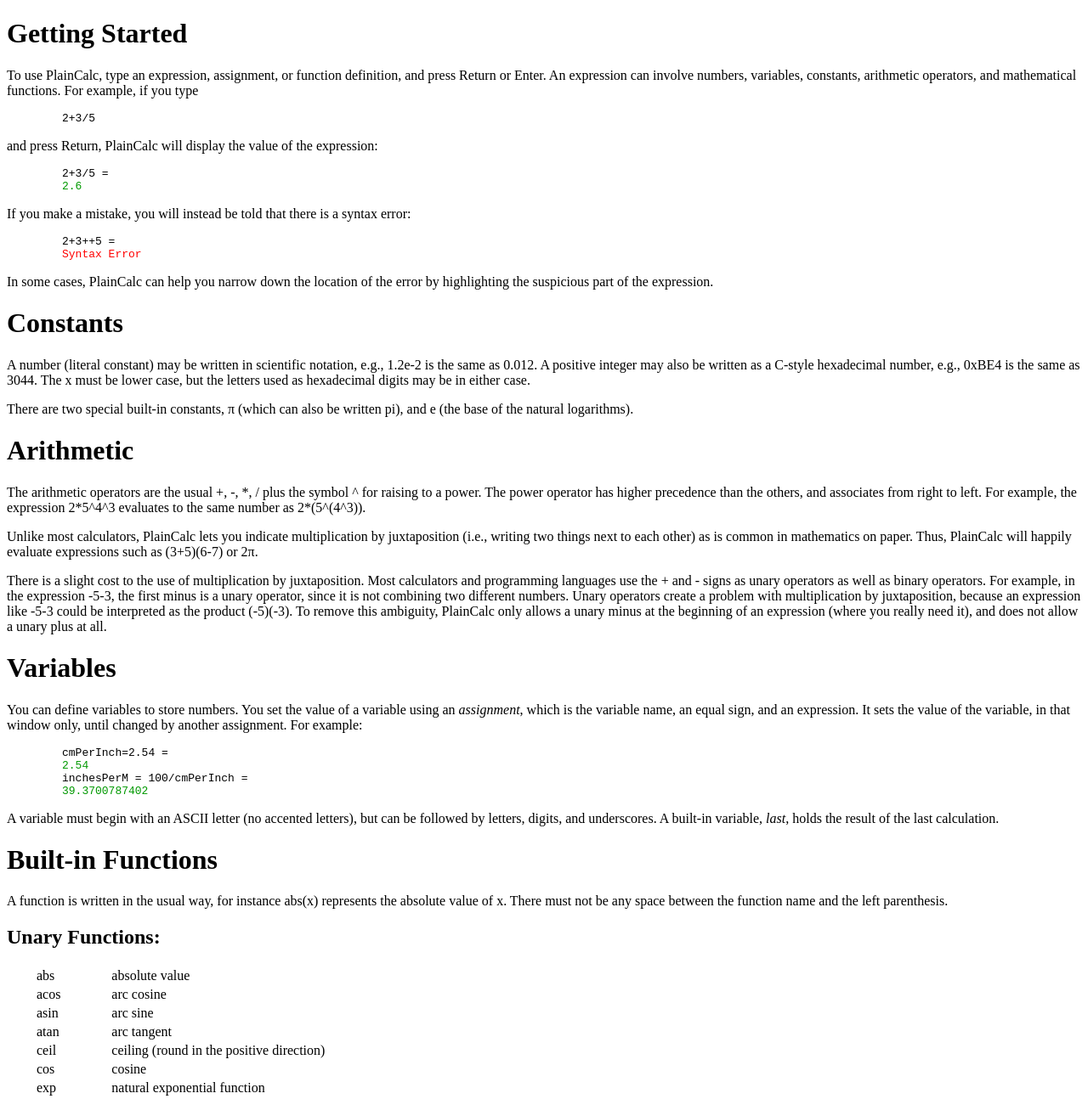
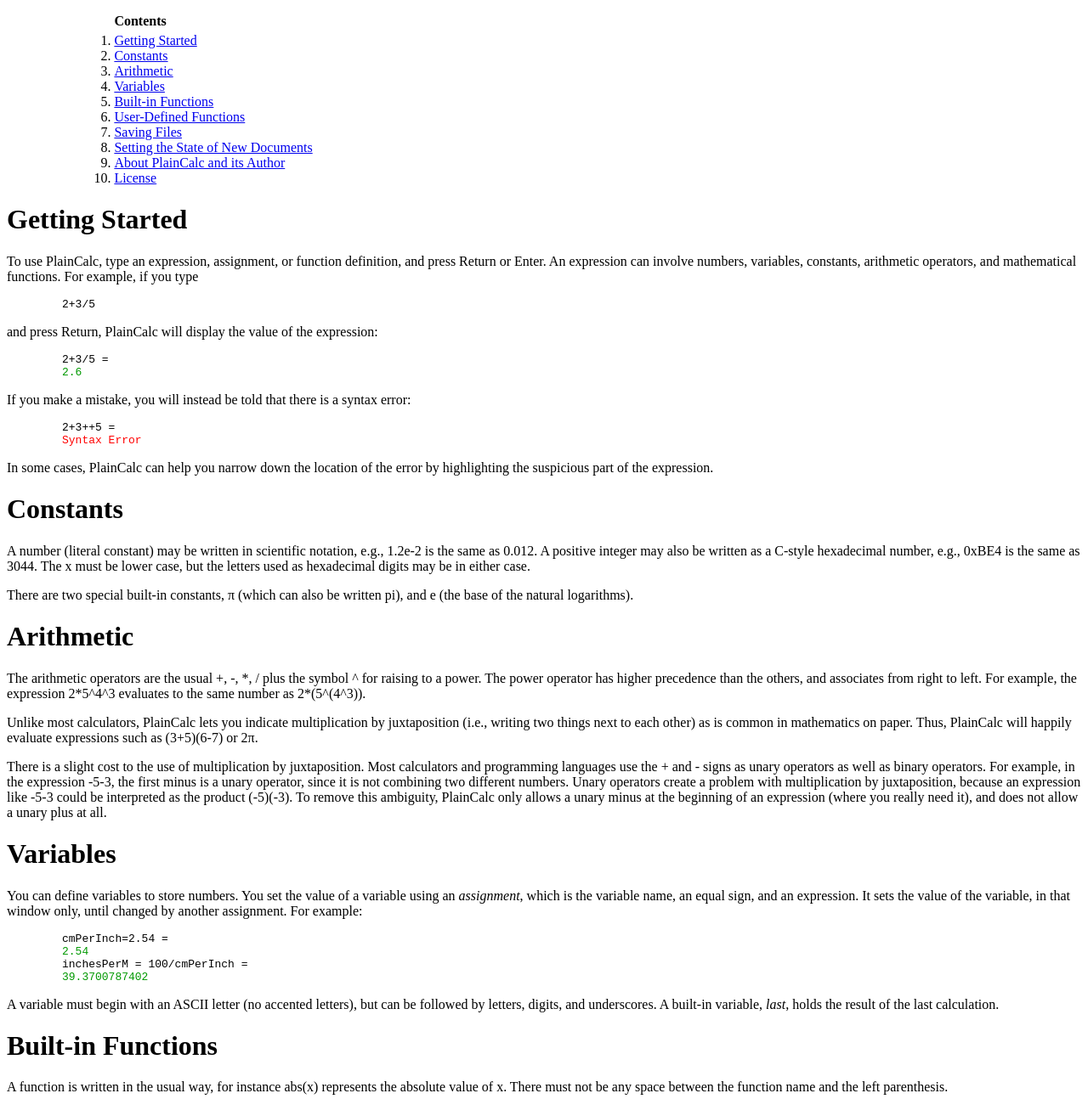
Before and after one commit to jwwalker/PlainCalc, a plain HTML site: page Resources/English.lproj/Help/index.html in a window 1280 px wide. Shown: the top 1294 px of the page at 85% size. Drawn offline with Linux system fonts and the light colour scheme.

Commit message:
Added table of contents to help.

```diff
--- a/Resources/English.lproj/Help/index.html
+++ b/Resources/English.lproj/Help/index.html
@@ -12,13 +12,30 @@
 	span.response { color: #009900 }
 	span.error { color: #FF0000 }
 	p.example { font-family: monospace; margin-left: 5em }
+	table { margin-left: 2em }
 	td { padding-right: 3em }
+	ol.contents { margin-left: 10%; margin-top: 5px; padding-left: 0; }
+	p.contents { font-weight: bold; margin-left: 10%; margin-bottom: 0 }
 	-->
 	</style>
 </head>
 <body>
 
-<h1>Getting Started</h1>
+<p class="contents">Contents</p>
+<ol class="contents">
+	<li><a href="#intro">Getting Started</a></li>
+	<li><a href="#constants">Constants</a></li>
+	<li><a href="#arithmetic">Arithmetic</a></li>
+	<li><a href="#variables">Variables</a></li>
+	<li><a href="#builtin">Built-in Functions</a></li>
+	<li><a href="#userfuncs">User-Defined Functions</a></li>
+	<li><a href="#saving">Saving Files</a></li>
+	<li><a href="#newdoc">Setting the State of New Documents</a></li>
+	<li><a href="#about">About PlainCalc and its Author</a></li>
+	<li><a href="#license">License</a></li>
+</ol>
+
+<h1><a name="intro">Getting Started</a></h1>
 
 <p>To use PlainCalc, type an expression, assignment, or function definition, and press Return or Enter.  An expression can involve numbers, variables, constants, arithmetic operators, and mathematical functions.  For example, if you type
 </p>
@@ -41,13 +58,13 @@
 
 <p>In some cases, PlainCalc can help you narrow down the location of the error by highlighting the suspicious part of the expression.</p>
 
-<h1>Constants</h1>
+<h1><a name="constants">Constants</a></h1>
 
 <p>A number (literal constant) may be written in scientific notation, e.g., 1.2e-2 is the same as 0.012.  A positive integer may also be written as a C-style hexadecimal number, e.g., 0xBE4 is the same as 3044.  The x must be lower case, but the letters used as hexadecimal digits may be in either case.</p>
 
 <p>There are two special built-in constants, &pi; (which can also be written pi), and e (the base of the natural logarithms).</p>
 
-<h1>Arithmetic</h1>
+<h1><a name="arithmetic">Arithmetic</a></h1>
 
 <p>The arithmetic operators are the usual +, -, *, / plus the symbol ^ for raising to a power.  The power operator has higher precedence than the others, and associates from right to left.  For example, the expression 2*5^4^3 evaluates to the same number as 2*(5^(4^3)).</p>
 
@@ -55,7 +72,7 @@
 
 <p>There is a slight cost to the use of multiplication by juxtaposition.  Most calculators and programming languages use the + and - signs as unary operators as well as binary operators.  For example, in the expression -5-3, the first minus is a unary operator, since it is not combining two different numbers.  Unary operators create a problem with multiplication by juxtaposition, because an expression like -5-3 could be interpreted as the product (-5)(-3).  To remove this ambiguity, PlainCalc only allows a unary minus at the beginning of an expression (where you really need it), and does not allow a unary plus at all.</p>
 
-<h1>Variables</h1>
+<h1><a name="variables">Variables</a></h1>
 
 <p>You can define variables to store numbers. You set the value of a variable using an <em>assignment</em>, which is the variable name, an equal sign, and an expression.  It sets the value of the variable, in that window only, until changed by another assignment.  For example:</p>
 
@@ -68,13 +85,13 @@
 
 <p>A variable must begin with an ASCII letter (no accented letters), but can be followed by letters, digits, and underscores.  A built-in variable, <em>last</em>, holds the result of the last calculation.</p>
 
-<h1>Built-in Functions</h1>
+<h1><a name="builtin">Built-in Functions</a></h1>
 
 <p>A function is written in the usual way, for instance abs(x) represents the absolute value of x.  There must not be any space between the function name and the left parenthesis.</p>
 
 <h2>Unary Functions:</h2>
 
-<table style="margin-left: 2em">
+<table>
 	<tr> <td>abs</td> <td>absolute value</td> </tr>
 	<tr> <td>acos</td> <td>arc cosine</td> </tr>
 	<tr> <td>asin</td> <td>arc sine</td> </tr>
@@ -96,7 +113,7 @@
 
 <h2>Binary Functions:</h2>
 
-<table style="margin-left: 2em">
+<table>
 	<tr> <td>atan2</td> <td>two-variable arc tangent</td> </tr>
 	<tr> <td>max</td> <td>maximum</td> </tr>
 	<tr> <td>min</td> <td>minimum</td> </tr>
@@ -104,13 +121,13 @@
 
 <h2>Ternary Functions:</h2>
 
-<table style="margin-left: 2em">
-	<tr> <td>if</td> <td>if x &gt; 0, if(x,y,z) equals y, otherwise it is z</td> </tr>
+<table>
+	<tr> <td>if&nbsp;&nbsp;&nbsp;&nbsp;&nbsp;&nbsp;</td> <td>if x &gt; 0, if(x,y,z) equals y, otherwise it is z</td> </tr>
 </table>
 
 <p>The <em>if</em> function has a special "short-circuit" property: It does not evaluate the branch not taken.  This fact makes recursive user-defined functions possible.</p>
 
-<h1>User-Defined Functions</h1>
+<h1><a name="userfuncs">User-Defined Functions</a></h1>
 
 <p>You can define your own functions in much the same way as you define your own variables.  For example, here is the definition of a function to convert temperatures from Fahrenheit to Celsius.</p>
 
@@ -150,21 +167,21 @@
 
 <p>Be warned that this is not an efficient way to compute Fibonacci numbers.  In fact, the amount of time to compute F(n) by this method grows exponentially, like F(n).</p>
 
-<h1>Saving Files</h1>
+<h1><a name="saving">Saving Files</a></h1>
 
 <p>A PlainCalc worksheet can be saved as a file.  When you open it later, the variables and user-defined functions will be just as you left them.</p>
 
-<h1>Setting the State of New Documents</h1>
+<h1><a name="newdoc">Setting the State of New Documents</a></h1>
 
 <p>You may want certain functions or variables to be predefined in all new worksheets, or you may want all new worksheets to use a certain font and size.  To accomplish this, you can set up a worksheet the way you like, and then use the <strong>Save as New Document Content</strong> menu command.</p>
 
 <p>Erasing the text of a function or variable definition does not make the worksheet forget its value.  If you do want to forget a function or variable from a worksheet before saving a worksheet as the content of new documents, you can use the <strong>Forget Defined Variable...</strong> and <strong>Forget Defined Function...</strong> menu commands.</p>
 
-<h1>About PlainCalc and its Author</h1>
+<h1><a name="about">About PlainCalc and its Author</a></h1>
 
-<p>PlainCalc was written by James W. Walker, whose home page is <a href="http://www.jwwalker.com">http://www.jwwalker.com</a>.  The calculating engine uses the <a href="http://spirit.sourceforge.net/">Spirit</a> parser, an open-source project started by Joel de Guzman.</p>
+<p>PlainCalc was written by James W. Walker, whose home page is <a href="http://www.jwwalker.com">http://www.jwwalker.com</a>.  The calculating engine uses the <a href="http://boost-spirit.com/home/">Spirit</a> parser, an open-source project started by Joel de Guzman.</p>
 
-<h1>License</h1>
+<h1><a name="license">License</a></h1>
 
 <p>PlainCalc is copyrighted freeware.  This means you can use it and give it to a friend without paying, but you may not make changes to the program or its documentation, nor are you allowed to sell PlainCalc.  The software is provided “as is”, without warranty.</p>
 
```
